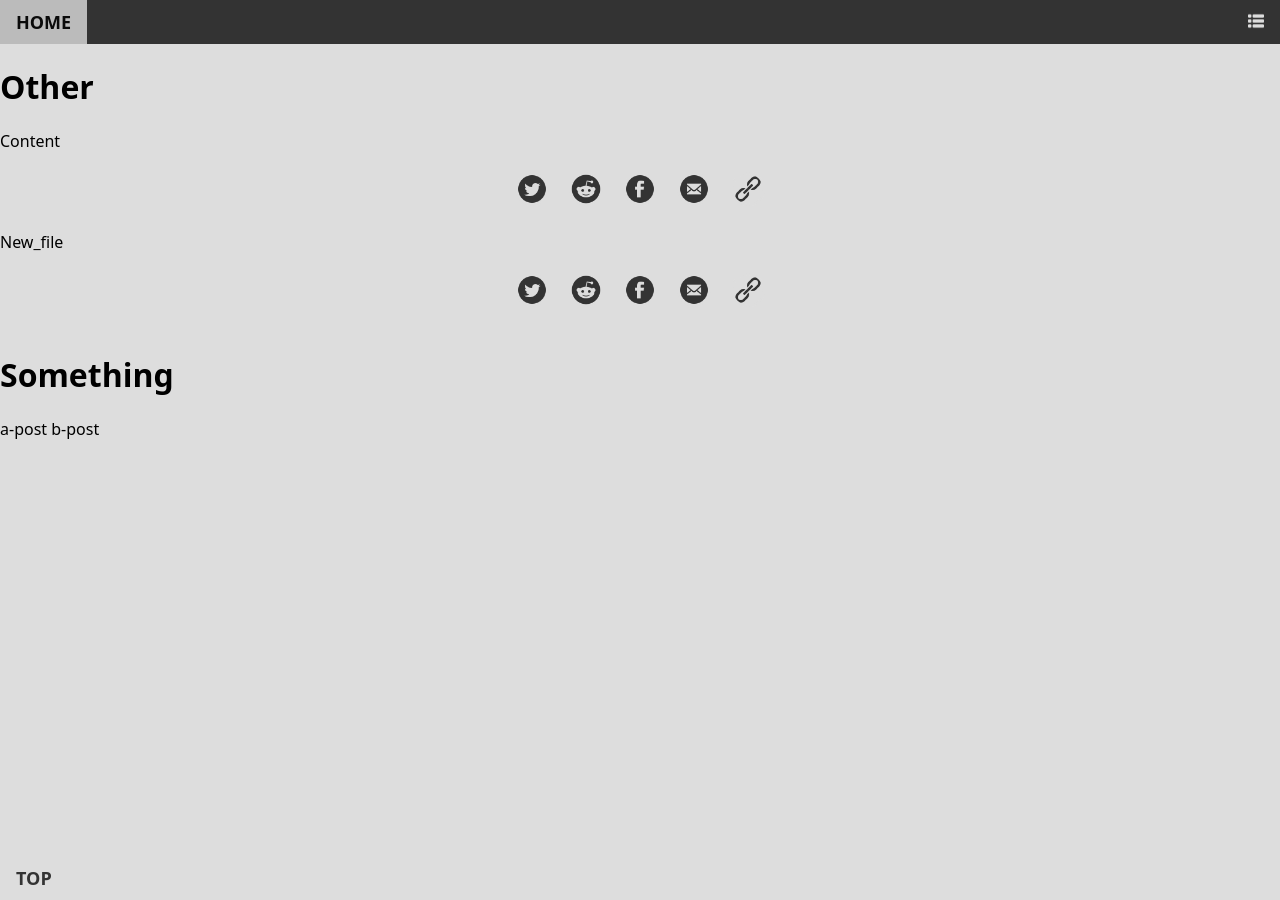
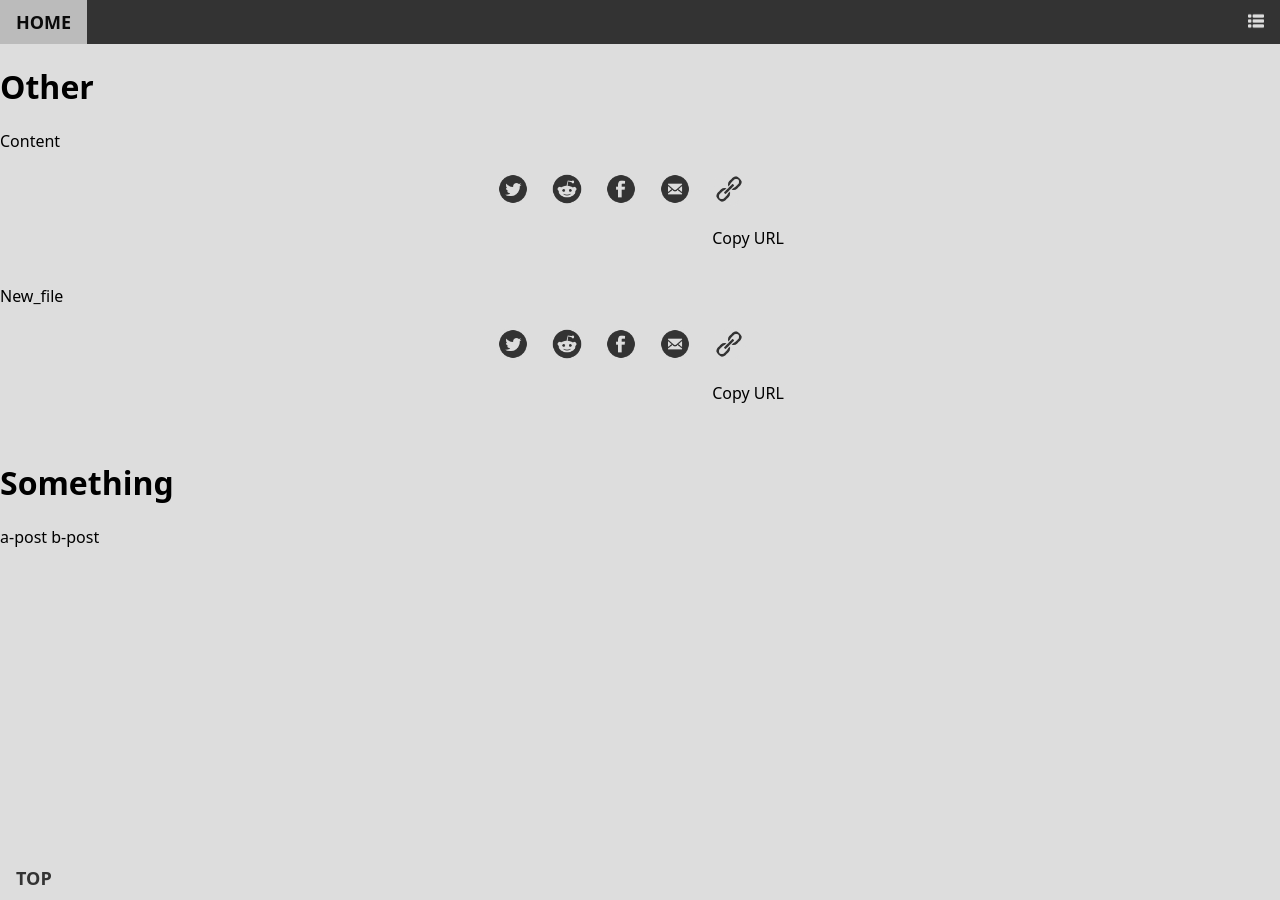
Before and after one commit to ErkMurIndustries/ErkMurIndustries.github.io, a Jekyll site: the page built from pages/test.html, in a window 1280 px wide. Built offline with Jekyll 4.4.1, drawn with Linux system fonts in a browser that asks for light colours.

Commit message:
js message for url copying

```diff
--- a/_config.yml
+++ b/_config.yml
@@ -29,8 +29,6 @@
 twitter_handle: erikjmurray
 github_username:  erikjmurray
 permalink: /:categories/:title
-
-
 
 # Build settings
 theme: null
--- a/_includes/sharebar.html
+++ b/_includes/sharebar.html
@@ -15,7 +15,8 @@
         <img class="social-img img-dark" title="Email" alt="Email" src="/assets/images/social/email.png"/>
     </a></li>
 
-    <li><a id="copy" onclick="copyUrl('{{ site.url }}{{ include.url }}')" rel="nofollow" target="_blank">
+    <li><a onclick="copyUrl('{{ site.url }}{{ include.url }}')" rel="nofollow" target="_blank">
         <img class="social-img" title="Copy Link" alt="copy-link" src="/assets/images/social/link-dark.png"/>
+        <p id="copied-message">Copy URL</p>
     </a></li>
 </ul>
--- a/assets/javascript/main.js
+++ b/assets/javascript/main.js
@@ -69,6 +69,10 @@
 
 // CLIPBOARD COPY URL
 function copyUrl(url) {
+  messageDiv = document.getElementById("copied-message")
   navigator.clipboard.writeText(url)
-  console.log("url copied")
+  messageDiv.innerText = "URL Copied"
+  setTimeout(() => {
+    messageDiv.innerText = "Copy URL"
+  }, 3000)
 }
```
